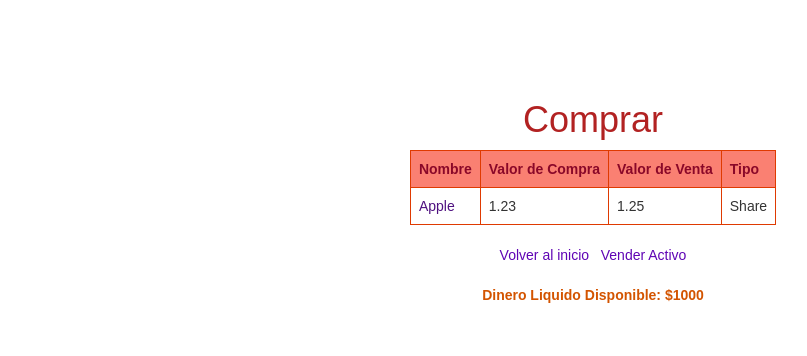
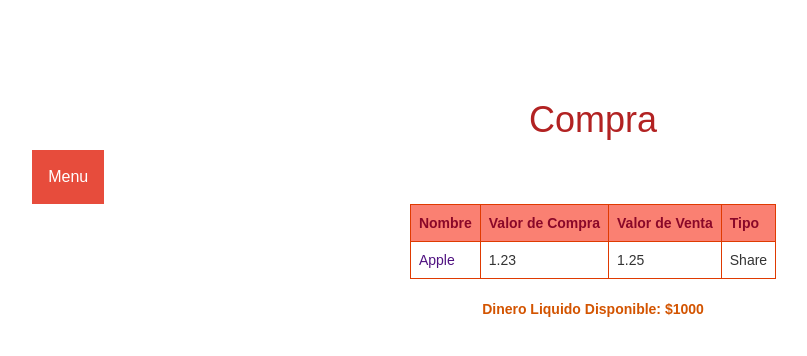
Before and after one commit to anni365/Invest-Simulator, a Django app: page /buy/ in a window 1280 px wide. Shown: the top 356 px of the page, without its empty margins (47-854 px from the left). Run offline with Django 3.2, Linux system fonts and the light colour scheme; the visitor is signed in with stand-in values (Sample User, id 1); some libraries are stand-ins or nearby versions.

Commit message:
Arreglo de popup de compras y agrego boton menu en home buy price y profile

```diff
--- a/TestInvest/perfiles/templates/perfiles/buy.html
+++ b/TestInvest/perfiles/templates/perfiles/buy.html
@@ -1,28 +1,14 @@
 {% extends "base.html" %}
 {% block title %}Compra{% endblock %}
 {% block content %}
-  <center>
+  <div id="back">
     <h2 id="not_assets"></h2>
-  <div id="price">
+    <div id="prices">
       {% include 'perfiles/price.html' %}
-    <br><b>Dinero Liquido Disponible: ${{virtual_money}}</b>
+      <center><br><b>Dinero Liquido Disponible: ${{virtual_money}}</b></center>
     </div>
-  <div class="popup">
-    <span class="popuptext" id="myPopup">
-    <head><script>
-      closePop();
-      function closePop() {
-      document.getElementById("myPopup").style.display = "none";
-    }
-    </script></head>
-    <span class="popup">
-      <div id="confirm">
-       <w class="message"></w><br>
-         <button class="yes" onclick="success()">Si</button>&nbsp&nbsp
-         <button class="no" onclick="window.location=url">No</button>
   </div>
-      <w id="time"></w>
-    </span>
+  <div class="form-popup" id="myPopup">
     <form action="{% url 'buy' %}" method="POST" class="form-container"
       onsubmit="confirm(event, {{virtual_money}})" id="my_form">
       <h2>Comprar Activo</h2>
@@ -34,19 +20,20 @@
       <button type="button" id="cancel" class="btn cancel" onclick="closeForm()">
       Cancelar</button>
     </form>
-    </span>
+    <div id="confirm">
+     <b class="message"></b><br><br>
+        <center>
+       <button class="yes" onclick="success()">Si</button>&nbsp&nbsp
+       <button class="no" onclick="window.location=url">No</button><br><br>
+    <b id="time"></b>
     </div>
-    <div id="casca"></div>
+  </div>
   <script src="https://ajax.googleapis.com/ajax/libs/jquery/3.2.1/jquery.min.js">
   </script>
   <script>
-  document.getElementById("nameC").innerHTML = "Comprar";
-  document.getElementById("buy").innerHTML = '<a href="{% url 'home' %}">' +
-    "Volver al inicio" + "</a>";
-  document.getElementById("init").innerHTML = "";
+  document.getElementById("nameC").innerHTML = "Compra";
   </script>
   <script>
-  var totalTiempo=5;
   var url="http://localhost:8000";
   function success() {
     alert("La compra se realizo con exito!!");
@@ -54,15 +41,21 @@
     document.getElementById("id_name").disabled = false;
     document.getElementById("my_form").submit();
   }
-  function openForm(value, name,link) {
+  function openForm(value, name) {
+    $("#prices").addClass("disableDiv");
     document.getElementById("id_total_amount").value = "";
-    document.getElementById("buy").disabled = true;
-    var popup = document.getElementById("myPopup");
-    popup.classList.toggle("show");
+    document.getElementById("id_name").disabled = true;
+    document.getElementById("myPopup").style.display = "block";
     localStorage.setItem('sell', value.sell);
     localStorage.setItem('buy', value.buy);
     localStorage.setItem('names', name);
     document.getElementById("id_name").value = localStorage.names;
+    setTimeout("enableDiv()",1);
+  }
+  function enableDiv() {
+    $("#back").click(function() {
+     window.location.reload()
+    });
   }
   function closeForm() {
     window.location="http://localhost:8000/buy";
--- a/TestInvest/perfiles/templates/perfiles/home.html
+++ b/TestInvest/perfiles/templates/perfiles/home.html
@@ -15,7 +15,7 @@
       <img src="{{ user.avatar.url }}" width="50px" height="50px" align="center"/>
       </center>
       <div class="dropdown">
-        <button class="dropbtn">Opciones</button>
+        <button class="dropbtn">Menu</button>
         <div class="dropdown-content">
         <a href="{% url 'profile' %}">Mi perfil</a>
         <a href="{% url 'wallet' %}">Cartera de Inversiones</a>
--- a/TestInvest/perfiles/templates/perfiles/price.html
+++ b/TestInvest/perfiles/templates/perfiles/price.html
@@ -1,11 +1,31 @@
 {% extends "base.html" %}
 {% block title %}Activos{% endblock %}
 {% block content %}
+  <style>
+  .dropbtn {
+    position:relative;left:-41%;
+  }
+  h2 {
+    text-align:center;
+  }
+  </style>
   <div><br>
   <center>
   <h2 id="not_assets"></h2><br>
-  <a id="init" href="{% url 'home' %}">Volver al inicio</a>
   <h1 id="nameC">Cotizaciones</h1>
+  <div class="dropdown">
+    <button class="dropbtn">Menu</button>
+    <div class="dropdown-content">
+      <a href="{% url 'home' %}">Volver al Inicio</a>
+      <a href="{% url 'profile' %}">Mi perfil</a>
+      <a href="{% url 'wallet' %}">Cartera de Inversiones</a>
+      <a href="{% url 'price' %}">Ver Cotizaciones</a>
+      <a href="{% url 'buy' %}">Comprar Activo</a>
+      <a href="{% url 'transaction_history' %}">Mis Transacciones</a>
+      <a href="{% url 'change_password' %}">Cambiar Contraseña</a>
+      <a href="{% url 'sign_out' %}">Cerrar Sesión</a>
+    </div>
+  </div>
   {% if assets %}
     <table id="tab">
       <thead>
@@ -30,8 +50,6 @@
       {% endfor %}
       </tbody>
     </table>
-  <br><a id="buy" href="{% url 'buy' %}">Comprar Activo</a>&nbsp
-  &nbsp<a href="{% url 'wallet' %}">Vender Activo</a>
   <script>
     var there_are_assets = false;
     {% for keys, values in assets %}
@@ -50,7 +68,6 @@
   {% else %}
     <center>
     <h2>No hay activos disponibles</h2>
-    <br><a href="{% url 'home' %}">Volver al inicio</a>
   {% endif %}
   </div>
 {% endblock content %}
```
Also changed, not shown: TestInvest/perfiles/static/css/templates.css (+21 -10 lines), TestInvest/perfiles/templates/perfiles/profile.html (+16 -1 lines). Lines whose indentation alone changed are shown as unchanged.
